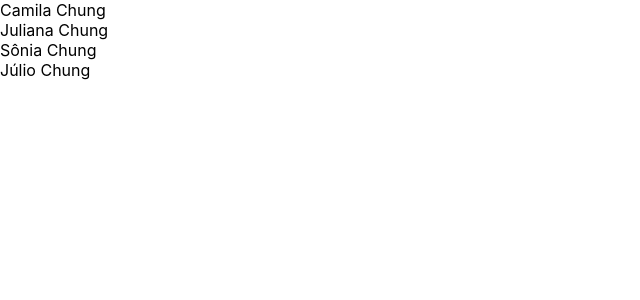
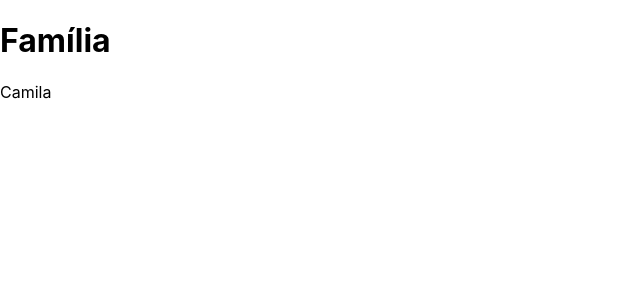
Before and after one commit to MilaChung/React_Exercises, a React (Create React App) app in the folder exercises/: page / in a window 1280 px wide. Shown: the top 300 px of the page, without its empty margins (0-640 px from the left). Built offline with nearby package versions, Linux system fonts and the light colour scheme.

Commit message:
Child components

```diff
--- /dev/null
+++ b/exercises/src/components/family.js
@@ -0,0 +1,12 @@
+import React from 'react';
+
+function Family(props) {
+    return (
+        <div>
+            <h1> Família </h1>
+            {props.children}
+        </div>
+    );
+  }
+
+export default Family;
--- a/exercises/src/index.js
+++ b/exercises/src/index.js
@@ -1,9 +1,12 @@
 import React from 'react';
 import ReactDOM from 'react-dom';
 import './index.css';
-import ChungFamily from './components/chungFamily';
+import Family from './components/family';
+import Member from './components/member';
 
 ReactDOM.render(
-  <ChungFamily />,
+  <Family lastName='Chung'>
+    <Member name='Camila'/>
+  </Family>,
   document.getElementById('root')
 );
```
